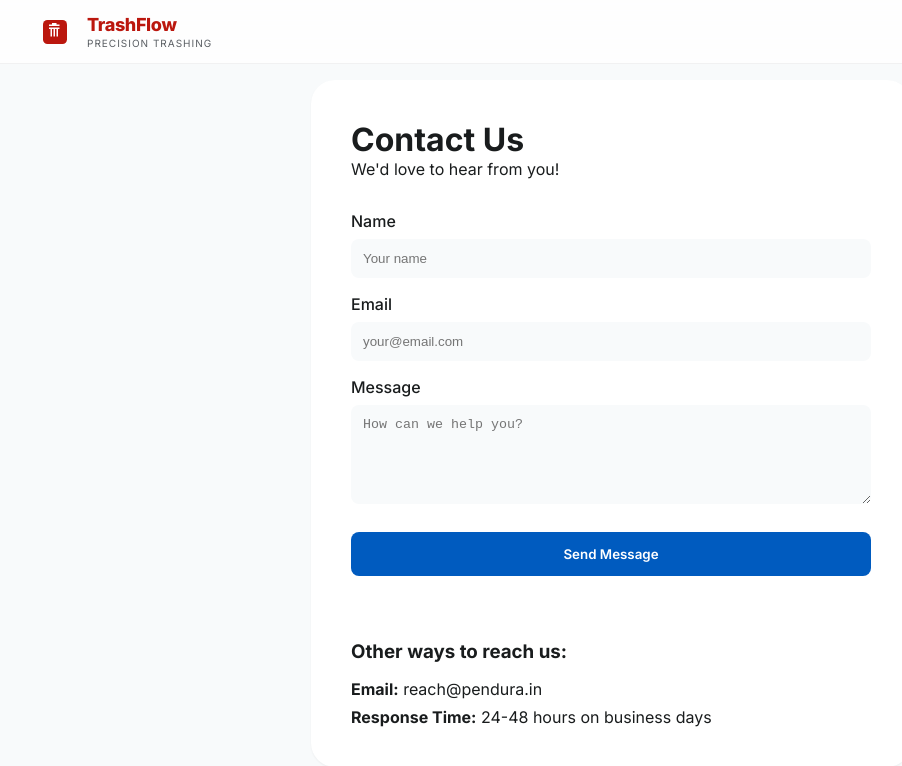
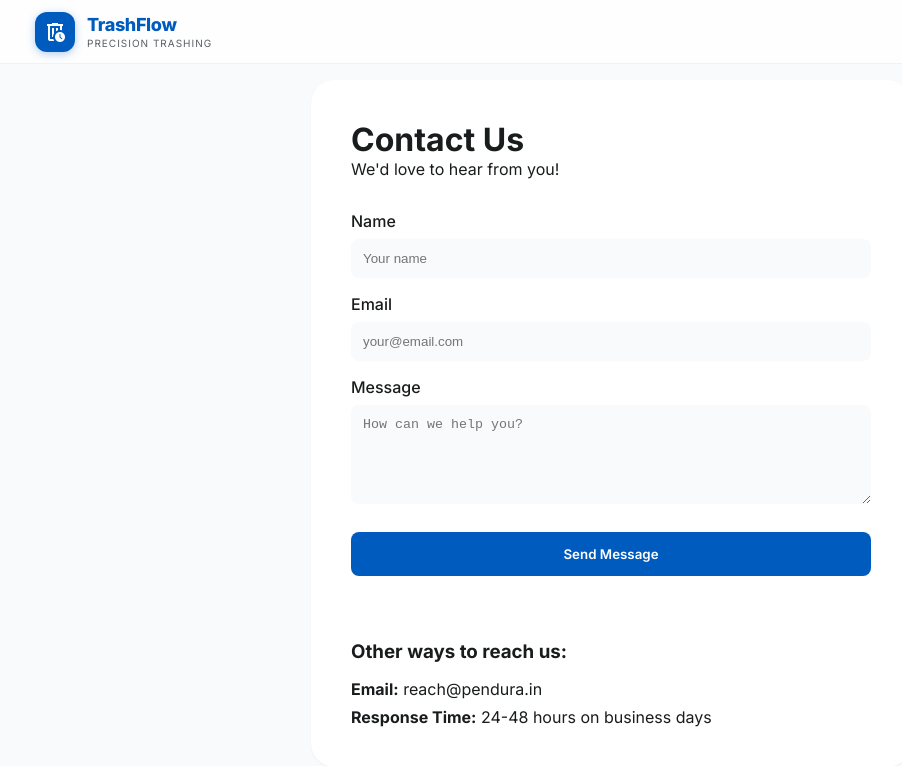
Before and after one commit to maheshbvv/trash-flow, a Next.js app: page /contact in a window 1280 px wide. Shown: the top 766 px of the page, without its empty margins (29-931 px from the left). Built offline with nearby package versions, Linux system fonts and the light colour scheme.

Commit message:
Use dashboard logo style everywhere

```diff
--- a/src/app/api/contact/route.ts
+++ b/src/app/api/contact/route.ts
@@ -42,11 +42,11 @@ export async function POST(request: Request) {
                       <div style="text-align: center; margin-bottom: 24px;">
                         <table cellpadding="0" cellspacing="0" style="display: inline-block;">
                           <tr>
-                            <td style="width: 48px; height: 48px; background-color: #bb170e; border-radius: 12px; text-align: center; vertical-align: middle;">
-                              <img src="https://trashflow.pendura.in/trashflow-icon.svg" alt="TrashFlow" width="32" height="32" style="display: block; margin: 8px auto;" />
+                            <td style="width: 48px; height: 48px; background: var(--primary); color: var(--on-primary); border-radius: 12px; text-align: center; vertical-align: middle; font-size: 24px;">
+                              <span style="line-height: 48px;">🗑️</span>
                             </td>
                             <td style="padding-left: 12px; text-align: left; vertical-align: middle;">
-                              <div style="font-size: 20px; font-weight: 800; color: #bb170e; letter-spacing: -0.02em;">TrashFlow</div>
+                              <div style="font-size: 20px; font-weight: 800; color: var(--primary); letter-spacing: -0.02em;">TrashFlow</div>
                               <div style="font-size: 10px; text-transform: uppercase; letter-spacing: 0.1em; color: #6b7280;">Precision Trashing</div>
                             </td>
                           </tr>
@@ -59,7 +59,7 @@ export async function POST(request: Request) {
                         <p style="margin: 0 0 16px; font-size: 16px; color: #374151;">${name}</p>
 
                         <p style="margin: 0 0 8px; font-size: 14px; color: #6b7280; font-weight: 600;">EMAIL</p>
-                        <p style="margin: 0 0 16px; font-size: 16px; color: #374151;"><a href="mailto:${email}" style="color: #bb170e; text-decoration: none;">${email}</a></p>
+                        <p style="margin: 0 0 16px; font-size: 16px; color: #374151;"><a href="mailto:${email}" style="color: var(--primary); text-decoration: none;">${email}</a></p>
 
                         <p style="margin: 0 0 8px; font-size: 14px; color: #6b7280; font-weight: 600;">MESSAGE</p>
                         <p style="margin: 0; font-size: 16px; color: #374151; line-height: 1.6;">${message}</p>
@@ -100,11 +100,11 @@ export async function POST(request: Request) {
                       <div style="text-align: center; margin-bottom: 24px;">
                         <table cellpadding="0" cellspacing="0" style="display: inline-block;">
                           <tr>
-                            <td style="width: 48px; height: 48px; background-color: #bb170e; border-radius: 12px; text-align: center; vertical-align: middle;">
-                              <img src="https://trashflow.pendura.in/trashflow-icon.svg" alt="TrashFlow" width="32" height="32" style="display: block; margin: 8px auto;" />
+                            <td style="width: 48px; height: 48px; background: var(--primary); color: var(--on-primary); border-radius: 12px; text-align: center; vertical-align: middle; font-size: 24px;">
+                              <span style="line-height: 48px;">🗑️</span>
                             </td>
                             <td style="padding-left: 12px; text-align: left; vertical-align: middle;">
-                              <div style="font-size: 20px; font-weight: 800; color: #bb170e; letter-spacing: -0.02em;">TrashFlow</div>
+                              <div style="font-size: 20px; font-weight: 800; color: var(--primary); letter-spacing: -0.02em;">TrashFlow</div>
                               <div style="font-size: 10px; text-transform: uppercase; letter-spacing: 0.1em; color: #6b7280;">Precision Trashing</div>
                             </td>
                           </tr>
@@ -127,7 +127,7 @@ export async function POST(request: Request) {
 
                       <p style="margin: 0; font-size: 14px; color: #9ca3af;">
                         Best regards,<br/>
-                        <span style="color: #bb170e; font-weight: 600;">The TrashFlow Team</span>
+                        <span style="color: var(--primary); font-weight: 600;">The TrashFlow Team</span>
                       </p>
                     </td>
                   </tr>
--- a/src/app/contact/page.tsx
+++ b/src/app/contact/page.tsx
@@ -28,7 +28,7 @@ export default function Contact() {
         <div className="container header-content">
           <Link href="/" className={styles.logoSection}>
             <div className={styles.logoIcon}>
-              <img src="/trashflow-icon.svg" alt="TrashFlow" width="24" height="24" style={{ display: 'block' }} />
+              <span className="material-symbols-outlined">auto_delete</span>
             </div>
             <div>
               <div className={styles.logoText}>TrashFlow</div>
--- a/src/app/dashboard/layout.module.css
+++ b/src/app/dashboard/layout.module.css
@@ -36,15 +36,22 @@
   width: 40px;
   height: 40px;
   border-radius: 12px;
+  background: var(--primary);
+  color: var(--on-primary);
   display: flex;
   align-items: center;
   justify-content: center;
+  box-shadow: 0 2px 8px rgba(0, 91, 191, 0.3);
+}
+
+.logoIcon .material-symbols-outlined {
+  font-size: 22px;
 }
 
 .logoText {
   font-size: 18px;
   font-weight: 800;
-  color: #bb170e;
+  color: var(--primary);
   letter-spacing: -0.02em;
 }
 
--- a/src/app/dashboard/layout.tsx
+++ b/src/app/dashboard/layout.tsx
@@ -78,7 +78,7 @@ export default function DashboardLayout({
         <div className={styles.sidebarTop}>
           <div className={styles.logoSection}>
             <div className={styles.logoIcon}>
-              <img src="/trashflow-icon.svg" alt="TrashFlow" width="24" height="24" style={{ display: 'block' }} />
+              <span className="material-symbols-outlined">auto_delete</span>
             </div>
             <div>
               <div className={styles.logoText}>TrashFlow</div>
--- a/src/app/page.module.css
+++ b/src/app/page.module.css
@@ -547,15 +547,22 @@
   width: 40px;
   height: 40px;
   border-radius: 12px;
+  background: var(--primary);
+  color: var(--on-primary);
   display: flex;
   align-items: center;
   justify-content: center;
+  box-shadow: 0 2px 8px rgba(0, 91, 191, 0.3);
+}
+
+.logoIcon .material-symbols-outlined {
+  font-size: 22px;
 }
 
 .logoText {
   font-size: 18px;
   font-weight: 800;
-  color: #bb170e;
+  color: var(--primary);
   letter-spacing: -0.02em;
 }
 
--- a/src/app/page.tsx
+++ b/src/app/page.tsx
@@ -161,7 +161,7 @@ export default function Landing() {
         <div className="container header-content">
           <div className={styles.logoSection}>
             <div className={styles.logoIcon}>
-              <img src="/trashflow-icon.svg" alt="TrashFlow" width="24" height="24" style={{ display: 'block' }} />
+              <span className="material-symbols-outlined">auto_delete</span>
             </div>
             <div>
               <div className={styles.logoText}>TrashFlow</div>
```
